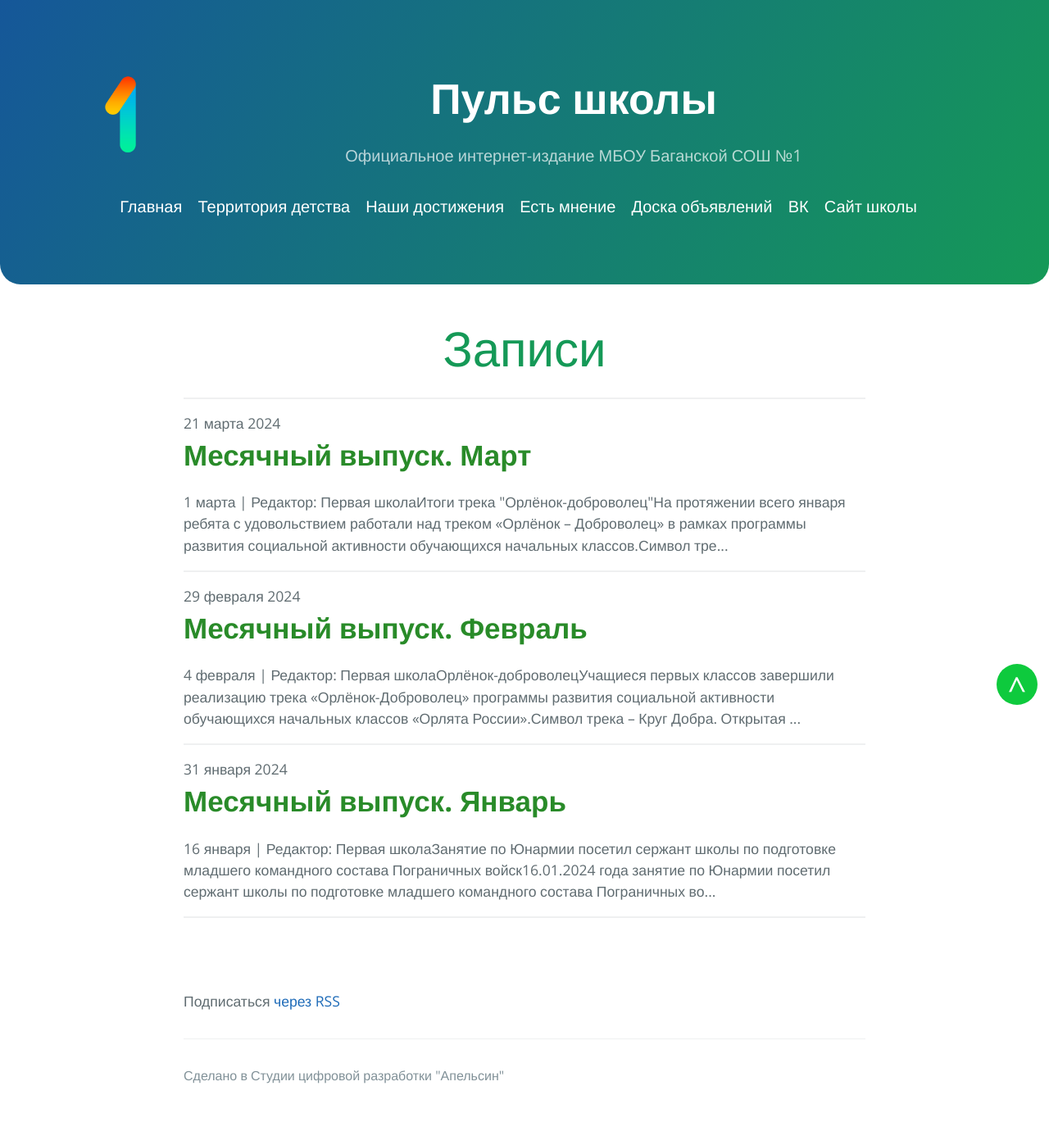
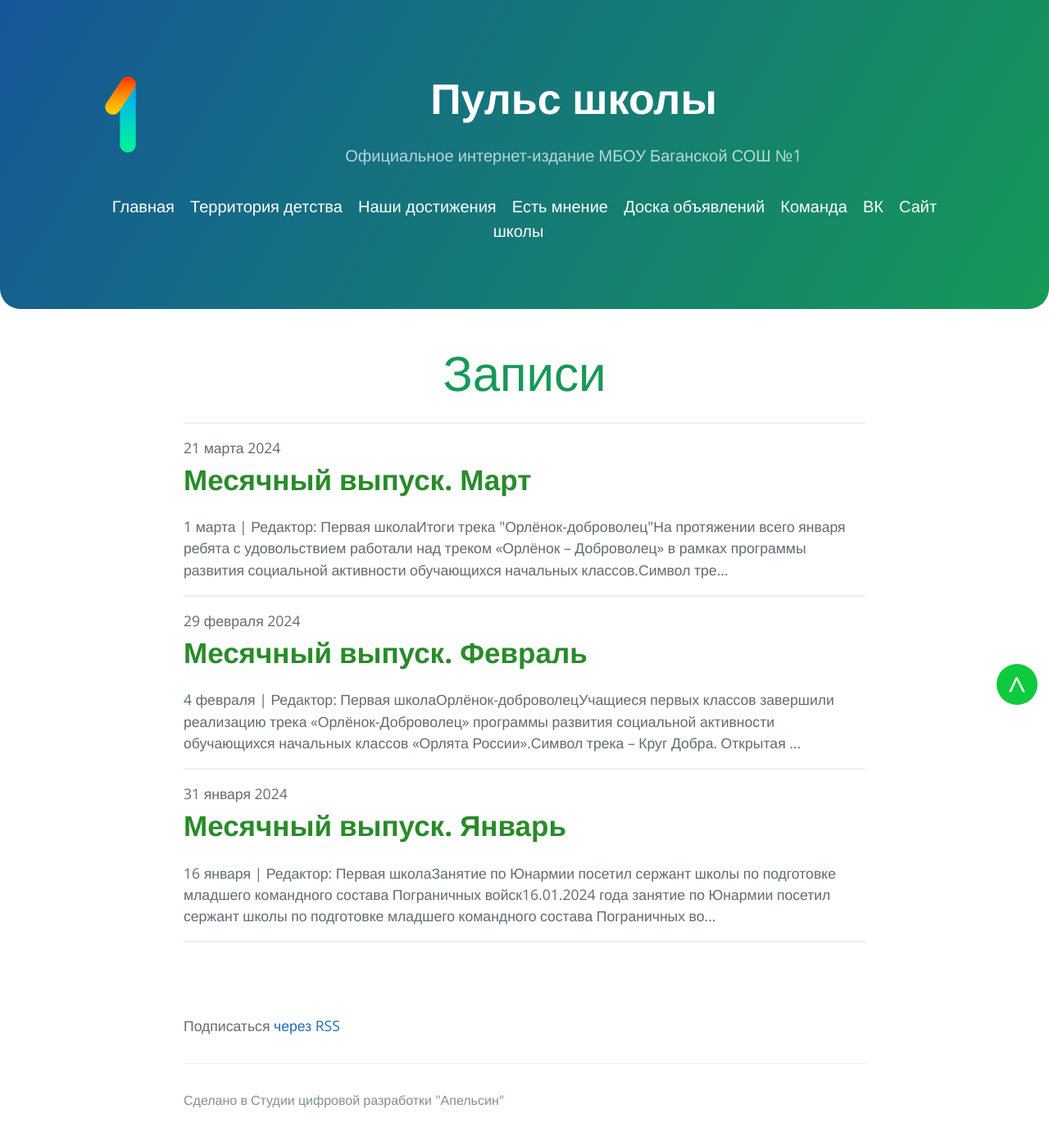
Before and after one commit to 1-sch/1-sch.github.io, a Jekyll site: the page built from index.html, in a window 1280 px wide. Shown: the whole page at 82% size. Built offline with Jekyll 4.4.1, drawn with Linux system fonts in a browser that asks for light colours; the list of posts is cut into pages by our own code; before the commit the page ends 1356 px from its top, so only the background shows below that.

Commit message:
Update header.html

```diff
--- a/_includes/header.html
+++ b/_includes/header.html
@@ -4,6 +4,7 @@
   <a href="/s/">Наши достижения</a>
   <a href="/op/">Есть мнение</a>
   <a href="/adv/">Доска объявлений</a>
+  <a href="/team/">Команда</a>
   <a href="https://vk.com/bsh1bagan">ВК</a>
   <a href="https://bsh1.3dn.ru/">Сайт школы</a>
 </div>
```
